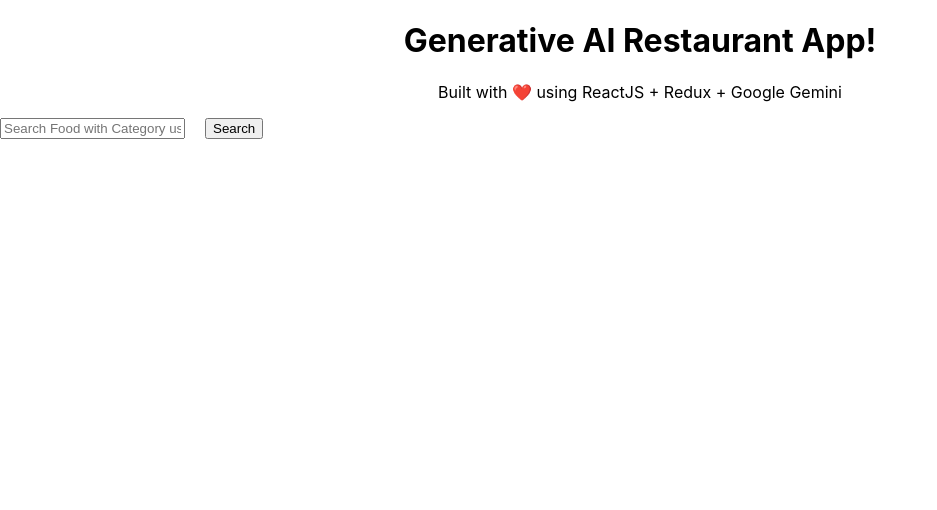
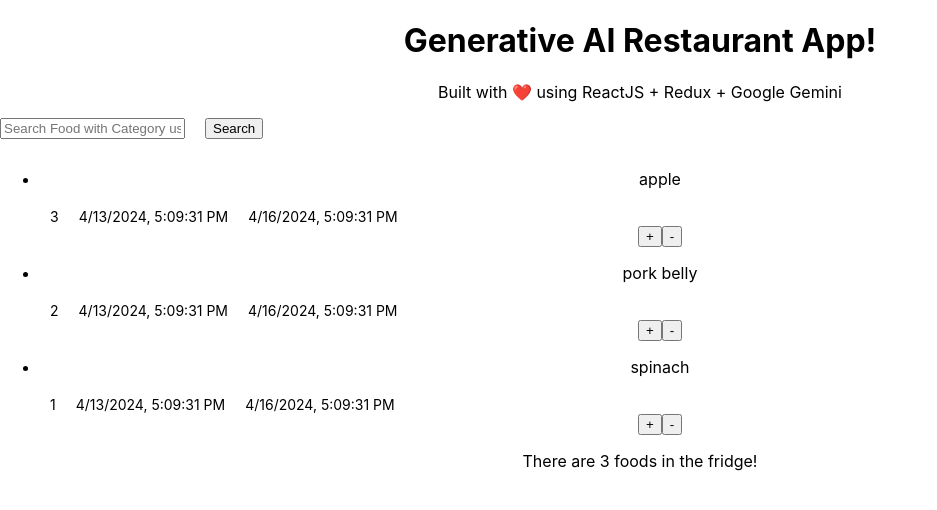
Before and after one commit to VivianRMS/Snap-Meal, a React (Create React App) app: page / in a window 1280 px wide. Shown: the top 510 px of the page, without its empty margins (0-937 px from the left). Built offline with nearby package versions, Linux system fonts and the light colour scheme.

Commit message:
add: food ui

```diff
--- a/src/App.css
+++ b/src/App.css
@@ -36,3 +36,20 @@
     transform: rotate(360deg);
   }
 }
+
+.food-description {
+  display: flex;
+}
+
+.tag {
+  text-transform: uppercase;
+  font-size: 14px;
+  padding-top: 3px;
+  padding-left: 10px;
+  padding-right: 10px;
+  border-radius: 100px;
+  -webkit-border-radius: 100px;
+  -moz-border-radius: 100px;
+  -ms-border-radius: 100px;
+  -o-border-radius: 100px;
+}
--- a/src/components/Homepage.js
+++ b/src/components/Homepage.js
@@ -2,11 +2,40 @@
 import { GoogleGenerativeAI } from "@google/generative-ai";
 
 const genAI = new GoogleGenerativeAI("AIzaSyAqmfslqSGlrqWbSllhR5ce0NPD2hxMuGs");
-const model = genAI.getGenerativeModel({ model: "gemini-pro" });
+const model = genAI.getGenerativeModel({ model: "gemini-pro-vision" });
+
+const now_date = new Date();
+const exp_date = new Date(now_date);
+exp_date.setDate(exp_date.getDate() + 3);
+
+const testfoods = [
+  {
+    id: 1,
+    name: "apple",
+    count: 3,
+    purchaseDate: now_date,
+    expirationDate: exp_date,
+  },
+  {
+    id: 2,
+    name: "pork belly",
+    count: 2,
+    purchaseDate: now_date,
+    expirationDate: exp_date,
+  },
+  {
+    id: 3,
+    name: "spinach",
+    count: 1,
+    purchaseDate: now_date,
+    expirationDate: exp_date,
+  },
+];
 
 const Home = () => {
   const [search, setSearch] = useState("");
   const [aiResponse, setResponse] = useState("");
+  const [foods, setfoods] = useState(testfoods);
   const [loading, setLoading] = useState(false);
 
   const handleChangeSearch = (e) => {
@@ -18,7 +47,7 @@
   async function aiRun() {
     setLoading(true);
     const prompt = `random meals related to ${search} category with images and prices`;
-    const result = await model.generateContent(prompt);
+    const result = await model.generateContent([prompt]);
     const response = await result.response;
     const text = response.text();
     setResponse(text);
@@ -51,8 +80,69 @@
           <p>{aiResponse}</p>
         </div>
       )}
+
+      <FoodList foods={foods} setfoods={setfoods} />
     </div>
   );
 };
 
+function FoodList({ foods, setfoods }) {
+  if (foods.length === 0) {
+    return <p className="message">No foods Now. Upload a photo to add!</p>;
+  }
+
+  return (
+    <section>
+      <ul className="facts-list">
+        {foods.map((food) => (
+          <Food key={food.id} food={food} setfoods={setfoods} />
+        ))}
+      </ul>
+      <p>There are {foods.length} foods in the fridge!</p>
+    </section>
+  );
+}
+
+function Food({ food, setfoods }) {
+  const [isUpdating, setIsUpdating] = useState(false);
+  async function handleChange(columnName) {
+    if (columnName === "add") {
+      setfoods((foods) =>
+        foods.map((f) =>
+          f.id === food.id ? { ...food, count: food.count + 1 } : f
+        )
+      );
+    } else {
+      if (food.count === 1) {
+        setfoods((foods) => foods.filter((f) => f.id !== food.id));
+      }
+      setfoods((foods) =>
+        foods.map((f) =>
+          f.id === food.id ? { ...food, count: food.count - 1 } : f
+        )
+      );
+    }
+  }
+
+  return (
+    <li className="food">
+      <p>{food.name}</p>
+      <div className="food-description">
+        <span className="tag">{food.count}</span>
+        <span className="tag">{food.purchaseDate.toLocaleString()}</span>
+        <span className="tag">{food.expirationDate.toLocaleString()}</span>
+      </div>
+
+      <div className="change-buttons">
+        <button onClick={() => handleChange("add")} disabled={isUpdating}>
+          +
+        </button>
+        <button onClick={() => handleChange("minus")} disabled={isUpdating}>
+          -
+        </button>
+      </div>
+    </li>
+  );
+}
+
 export default Home;
```
